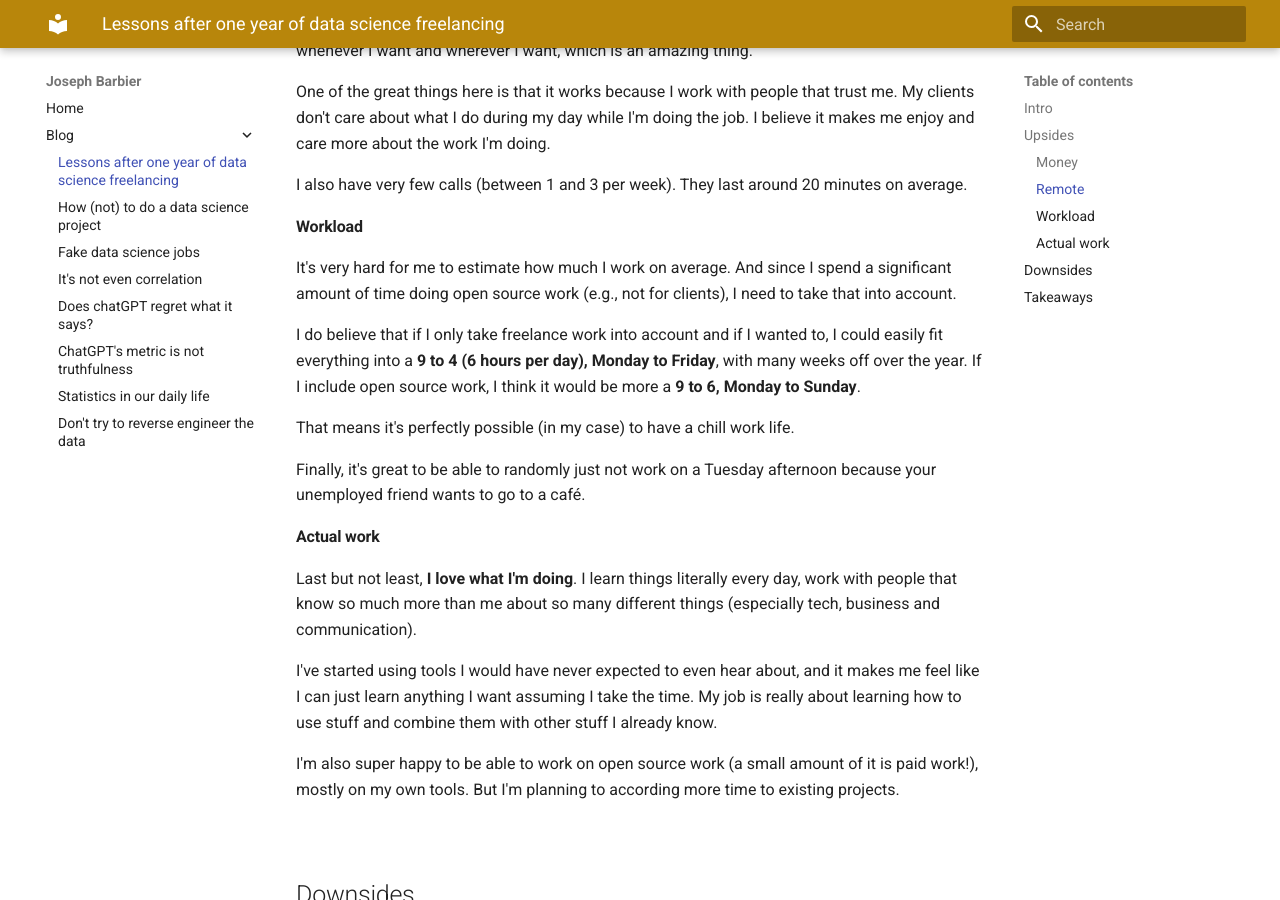
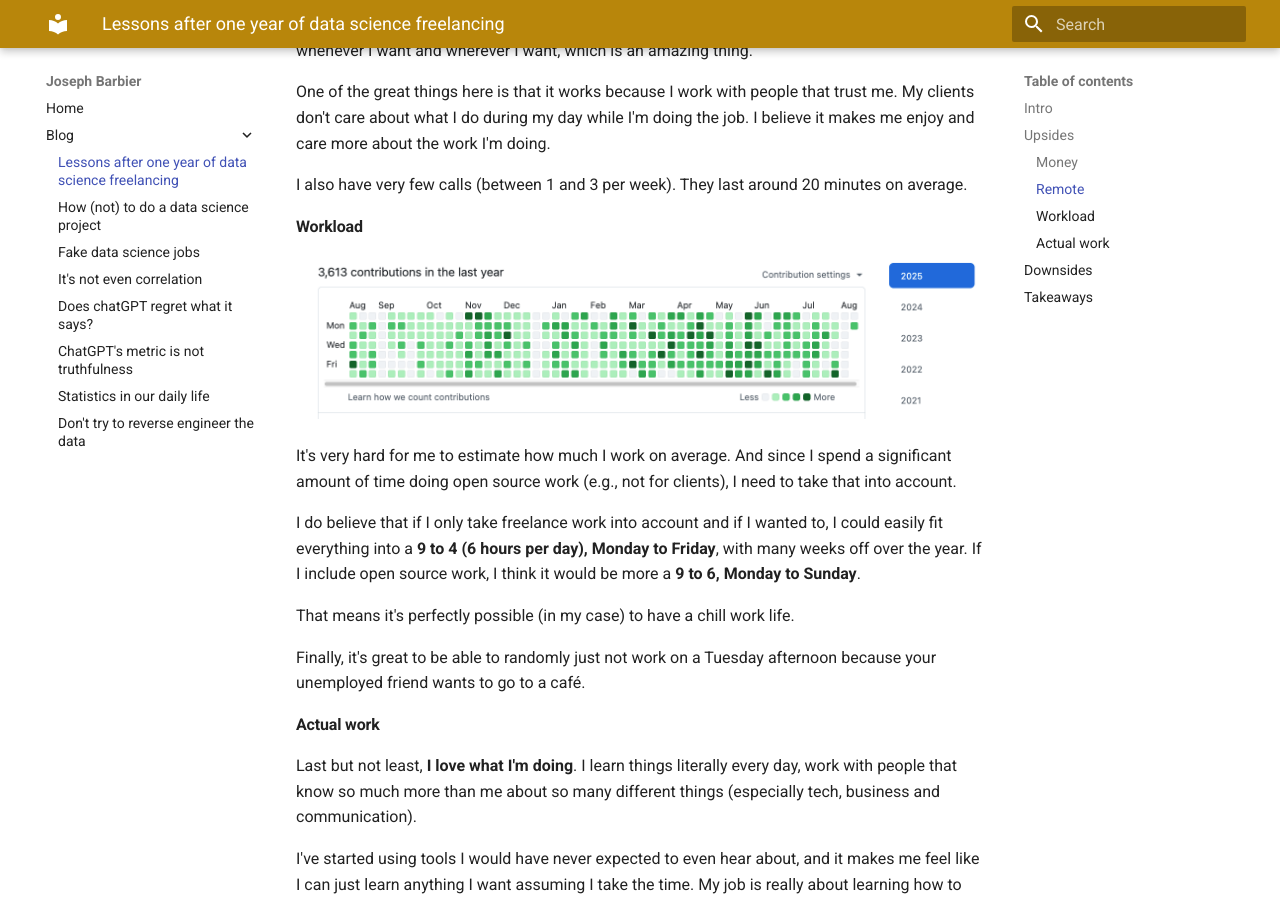
Before and after one commit to JosephBARBIERDARNAL/barbierjoseph.com, an MkDocs documentation site: the page built from docs/blog/lessons-after-one-year-of-data-science-freelancing.md, in a window 1280 px wide and 900 px high, scrolled down 1868 px. Built offline with MkDocs 1.6.1 and Material for MkDocs 9.7.7, drawn with Linux system fonts in a browser that asks for light colours.

Commit message:
init freelance blog post

```diff
--- a/docs/blog/lessons-after-one-year-of-data-science-freelancing.md
+++ b/docs/blog/lessons-after-one-year-of-data-science-freelancing.md
@@ -49,6 +49,8 @@ I also have very few calls (between 1 and 3 per week). They last around 20 minut
 
 #### Workload
 
+![](../img/contrib-github.png)
+
 It's very hard for me to estimate how much I work on average. And since I spend a significant amount of time doing open source work (e.g., not for clients), I need to take that into account.
 
 I do believe that if I only take freelance work into account and if I wanted to, I could easily fit everything into a **9 to 4 (6 hours per day), Monday to Friday**, with many weeks off over the year. If I include open source work, I think it would be more a **9 to 6, Monday to Sunday**.
```
Also changed, not shown: docs/img/contrib-github.png (added).
